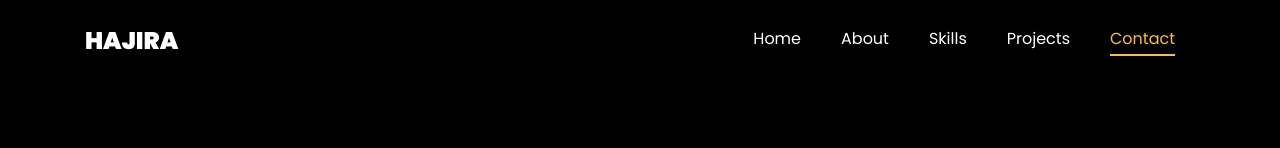
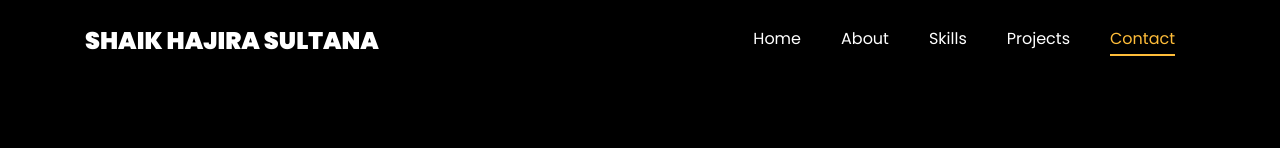
Before and after one commit to ShaikHajira123/Hajira-Portfolio, a plain HTML site: page Hajira/index.html in a window 1280 px wide. Shown: the top 148 px of the page. Drawn offline with Linux system fonts and the light colour scheme; grey boxes are pictures that could not be loaded; files whose address does not match are found by name.

Commit message:
name changed and html tags issue fixed

```diff
--- a/Hajira/index.html
+++ b/Hajira/index.html
@@ -31,7 +31,7 @@
 		<nav class="navbar navbar-expand-lg navbar-dark ftco_navbar ftco-navbar-light site-navbar-target"
 			id="ftco-navbar">
 			<div class="container">
-				<a class="navbar-brand" href="index.html"> Hajira</a>
+				<a class="navbar-brand" href="index.html">Shaik Hajira Sultana</a>
 				<button class="navbar-toggler js-fh5co-nav-toggle fh5co-nav-toggle" type="button" data-toggle="collapse"
 					data-target="#ftco-nav" aria-controls="ftco-nav" aria-expanded="false"
 					aria-label="Toggle navigation">
@@ -128,7 +128,8 @@
 								<ul class="about-info mt-4 px-md-0 px-2">
 									<li class="d-flex"><span>Name:</span> <span>Shaik Hajira Sultana</span></li>
 									<li class="d-flex"><span>Date of birth:</span> <span>December 08, 1999</span></li>
-									<li class="d-flex"><span>Address:</span> <span>8-1-423/60&61, Teja Colony, Laxmi Nagar, G K Enclave,
+									<li class="d-flex"><span>Address:</span> <span>8-1-423/60&61, Teja Colony, Laxmi
+											Nagar, G K Enclave,
 											Hyderabad, Telangana</span></li>
 									<li class="d-flex"><span>Pin code:</span> <span>500008</span></li>
 									<li class="d-flex"><span>Email:</span> <span>shaikhajirasultana@gmail.com</span>
@@ -442,7 +443,8 @@
 									programs . These courses cover digital marketing, product management and data
 									analytics. Also user can hire from upGrad ,do business and can study in abroad.</p>
 								<h5 style="margin-top:-15px;">Tech-Stack:</h5>
-								<p style="margin-top:-10px;">HTML, CSS, JavaScript, MongoDB, NodeJS, ExpressJS, JWT, AWS</p>
+								<p style="margin-top:-10px;">HTML, CSS, JavaScript, MongoDB, NodeJS, ExpressJS, JWT, AWS
+								</p>
 
 								<div class="d-flex align-items-center mb-3 meta">
 									<p class="mb-0">
@@ -656,6 +658,9 @@
 							stroke="#F96D00" />
 					</svg></div>
 
+			</div>
+		</section>
+
 
 		<script src="js/jquery.min.js"></script>
 		<script src="js/jquery-migrate-3.0.1.min.js"></script>
```
Lines whose indentation alone changed are shown as unchanged.
